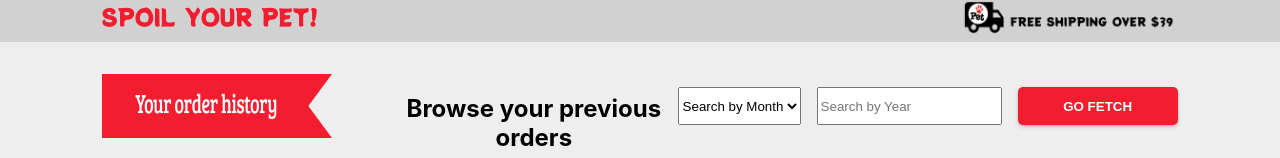
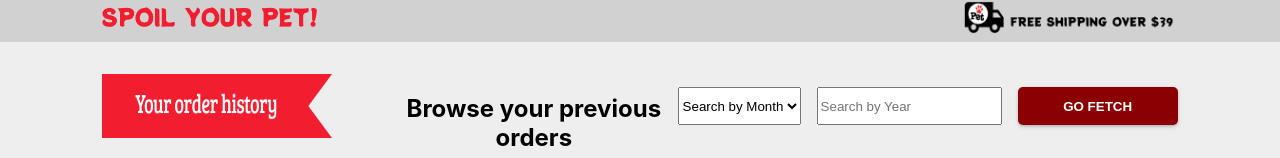
Before and after one commit to nigelph/mission-6a, a React (Create React App) app in the folder frontend/: page /orders in a window 1280 px wide. In both pictures the pointer is over the button "GO FETCH". Shown: the part 131-289 px from the top of the page. Built offline with nearby package versions, Linux system fonts and the light colour scheme; no server answers.

Commit message:
added styling to button and readjusted body margins

```diff
--- a/frontend/src/pages/OrderHistory/components/HeaderFilter/HeaderFilter.module.css
+++ b/frontend/src/pages/OrderHistory/components/HeaderFilter/HeaderFilter.module.css
@@ -56,6 +56,10 @@
   box-shadow: rgba(50, 50, 93, 0.25) 0px 2px 5px -1px,
     rgba(0, 0, 0, 0.3) 0px 1px 3px -1px;
 }
+#filter-button:hover {
+  cursor: pointer;
+  background-color: darkred;
+}
 
 #account-menu-container {
   display: flex;
@@ -65,7 +69,7 @@
 
 .body-container {
   display: flex;
-  padding: 5% 0 5% 0;
+  padding: 2% 0 2% 0;
   width: 100%;
   height: 500px;
 }
```
